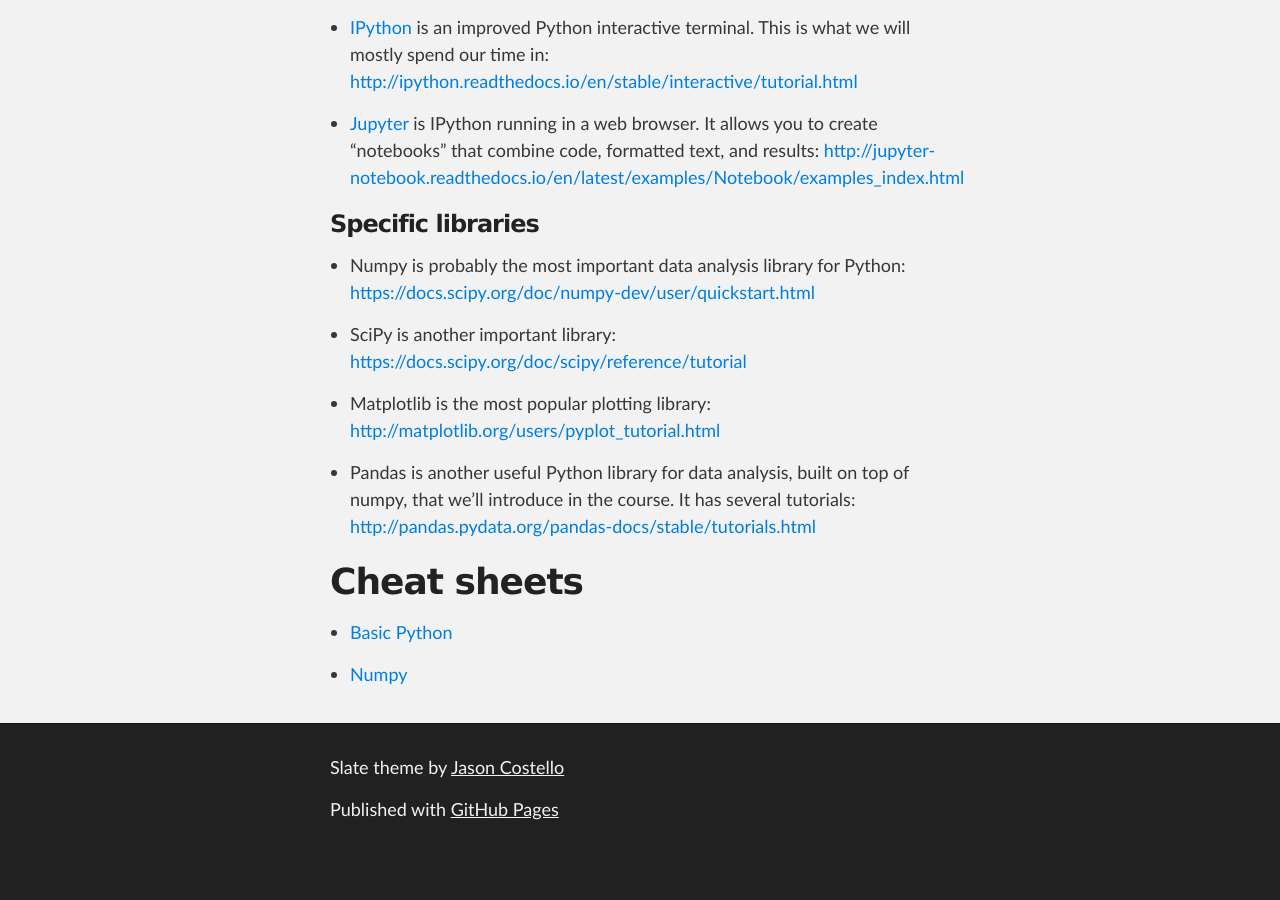
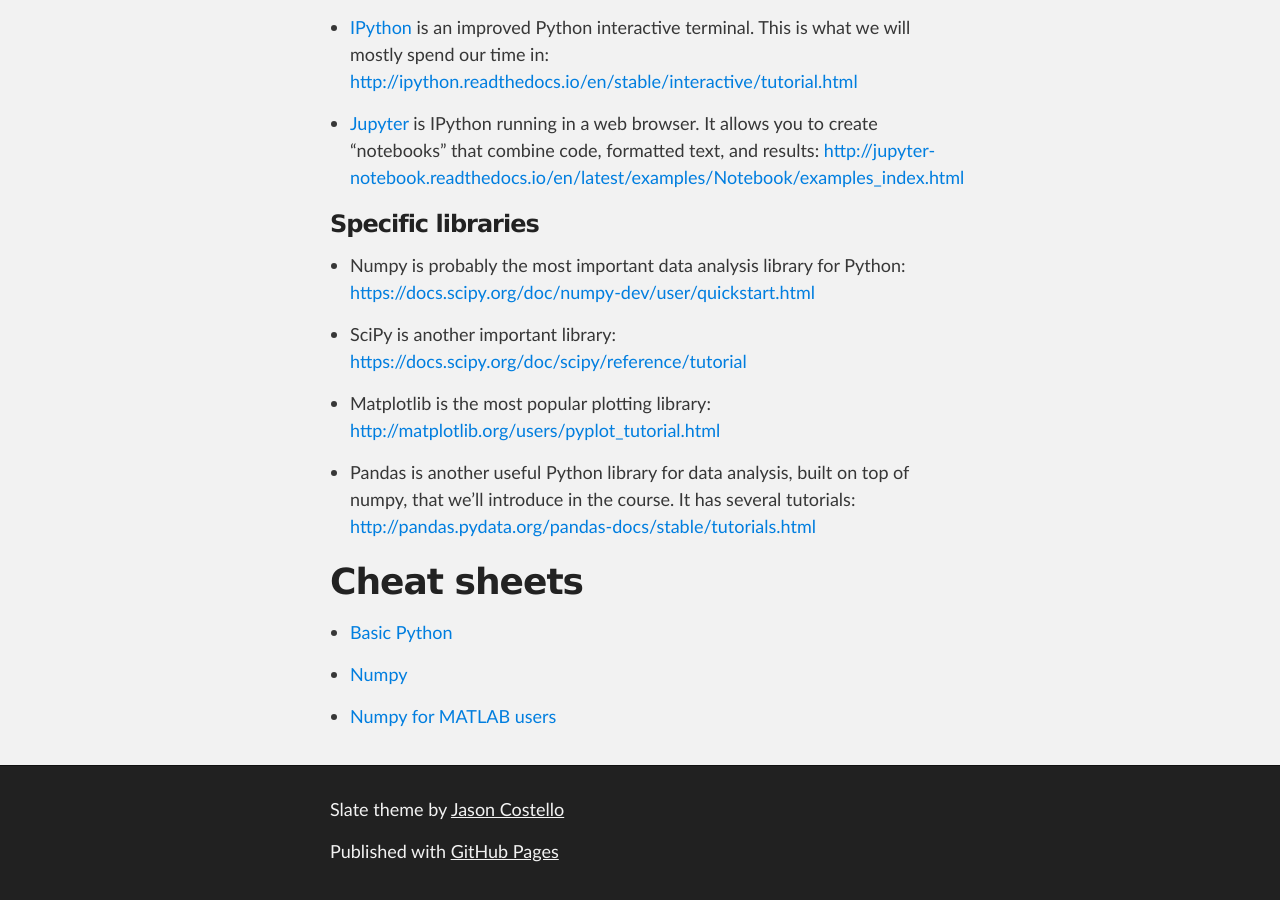
Before and after one commit to SciPyCourse2017/scipycourse2017.github.io, a Jekyll site: the page built from index.md, in a window 1280 px wide and 900 px high, scrolled down 1652 px. Built offline with Jekyll 4.4.1, drawn with Linux system fonts in a browser that asks for light colours; before the commit the page ends 2510 px from its top, so only the background shows below that.

Commit message:
Add link to numpy for Matlab users cheat sheet

```diff
--- a/index.md
+++ b/index.md
@@ -92,3 +92,5 @@ These are all free, and require no signup or login:
 * [Basic Python](https://perso.limsi.fr/pointal/_media/python:cours:mementopython3-english.pdf)
 
 * [Numpy](https://s3.amazonaws.com/assets.datacamp.com/blog_assets/Numpy_Python_Cheat_Sheet.pdf)
+
+* [Numpy for MATLAB users](https://docs.scipy.org/doc/numpy-dev/user/numpy-for-matlab-users.html)
```
